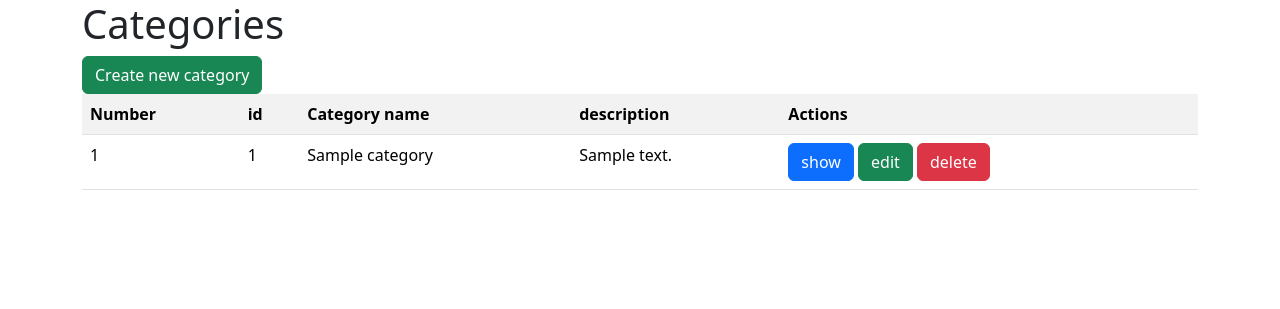
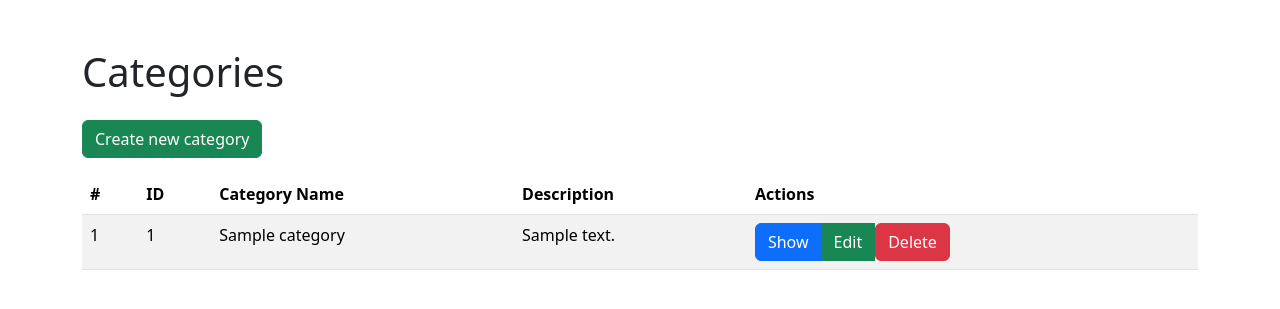
Before and after one commit to AivarasJ7/db, a PHP site: page /views/categories in a window 1280 px wide. Shown: the top 309 px of the page. Run offline with PHP 8.4, Linux system fonts and the light colour scheme; tables that the repository leaves empty or names only in its code hold one stand-in row (values such as "Sample post").

Commit message:
unfinished

```diff
--- a/views/categories/index.php
+++ b/views/categories/index.php
@@ -19,43 +19,39 @@ $categories = CategoriesController::getAll();
 </head>
 
 <body>
-    <div class="container">
-        <h1>Categories</h1>
-        <a class="btn btn-success" href="./create.php">Create new category</a>
+    <div class="container mt-5">
+        <h1 class="mb-4">Categories</h1>
+        <a class="btn btn-success mb-3" href="./create.php">Create new category</a>
         <table class="table table-striped">
+            <thead>
                 <tr>
-                <th>Number</th>
-                <th>id</th>
-                <th>Category name</th>
-                <th>description</th>
+                    <th>#</th>
+                    <th>ID</th>
+                    <th>Category Name</th>
+                    <th>Description</th>
                     <th>Actions</th>
                 </tr>
+            </thead>
+            <tbody>
             <?php foreach ($categories as $key => $category) { ?>
                 <tr>
-                    <td> <?= $key + 1 ?> </td>
-                    <td> <?= $category->id ?> </td>
-                    <td> <?= $category->name ?> </td>
-                    <td> <?= $category->description ?> </td>
+                        <td><?= $key + 1 ?></td>
+                        <td><?= $category->id ?></td>
+                        <td><?= $category->name ?></td>
+                        <td><?= $category->description ?></td>
                         <td>
-                        <div class="d-inline-block">
-                            <a class="btn btn-primary" href="./show.php?id=<?= $category->id ?>">show</a>
-                        </div>
-                        <div class="d-inline-block">
-                            <form action="./edit.php" method="get">
+                            <div class="btn-group" role="group">
+                                <a class="btn btn-primary" href="./show.php?id=<?= $category->id ?>">Show</a>
+                                <a class="btn btn-success" href="./edit.php?id=<?= $category->id ?>">Edit</a>
+                                <form action="./index.php" method="post" class="d-inline">
                                     <input type="hidden" name="id" value="<?= $category->id ?>">
-                                <button class="btn btn-success" type="submit">edit</button>
-                            </form>
-                        </div>
-                        <div class="d-inline-block">
-                            <form action="./index.php" method="post">
-                                <input type="hidden" name="id" value="<?= $category->id ?>">
-                                <button class="btn btn-danger" type="submit">delete</button>
+                                    <button class="btn btn-danger" type="submit">Delete</button>
                                 </form>
                             </div>
                         </td>
                     </tr>
             <?php } ?>
-
+            </tbody>
         </table>
     </div>
 </body>
```
Also changed, not shown: CSS/styles.css (added, +26 -0 lines). Lines whose indentation alone changed are shown as unchanged.
